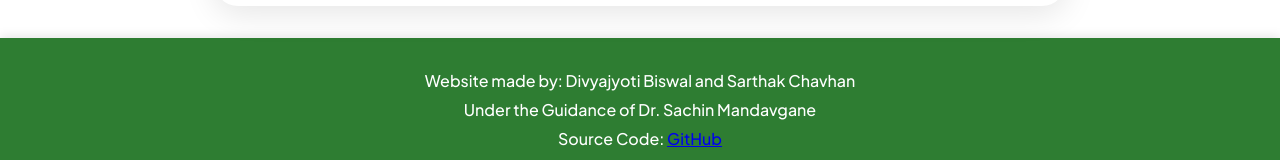
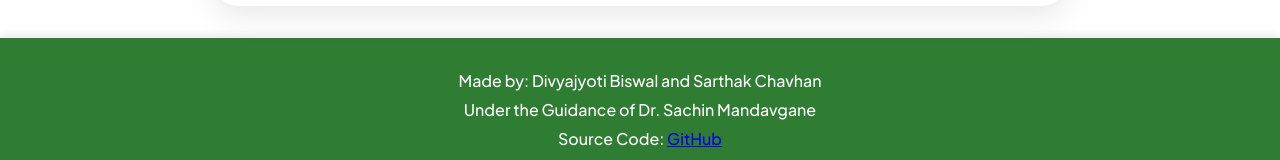
Before and after one commit to toms-wrld/agri2, a React (Vite) app: page / in a window 1280 px wide. Shown: the part 2555-2715 px from the top of the page. Built offline with nearby package versions, Linux system fonts and the light colour scheme; no server answers.

Commit message:
Update App.jsx

```diff
--- a/src/App.jsx
+++ b/src/App.jsx
@@ -1350,7 +1350,7 @@ function App() {
       </div>
 
       <footer className="footer">
-        <p>Website made by: Divyajyoti Biswal and Sarthak Chavhan</p>
+        <p>Made by: Divyajyoti Biswal and Sarthak Chavhan</p>
         <p>Under the Guidance of Dr. Sachin Mandavgane</p>
         <p>
           Source Code:{" "}
```
